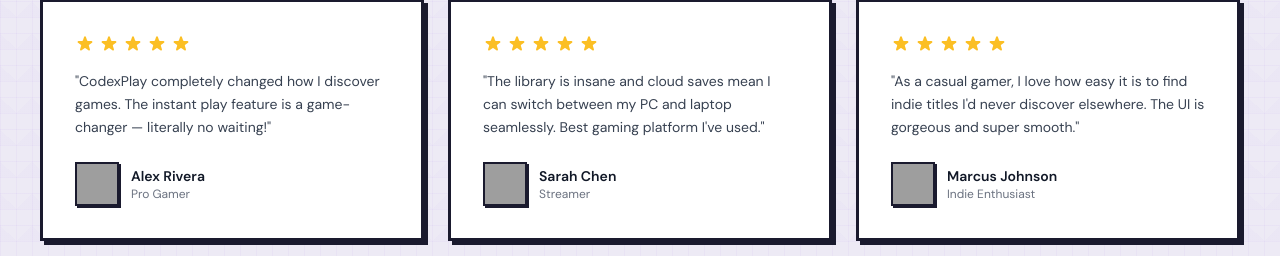
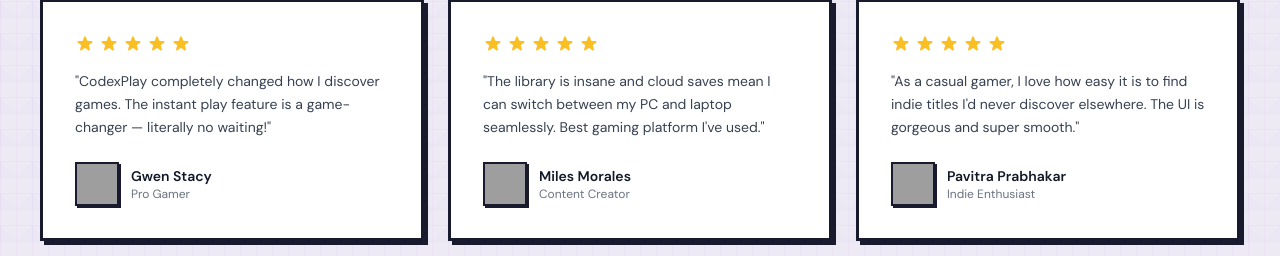
Before and after one commit to codexxxx07/CodexPlay-Landing_Page_Website-, a website: page index.html in a window 1280 px wide. Shown: the part 3919-4175 px from the top of the page. Drawn offline with Linux system fonts and the light colour scheme; grey boxes are pictures that could not be loaded.

Commit message:
Updated Testimonial Part

```diff
--- a/index.html
+++ b/index.html
@@ -408,9 +408,9 @@
             </div>
             <p class="text-gray-700 dark:text-gray-300 text-sm leading-relaxed mb-6">"CodexPlay completely changed how I discover games. The instant play feature is a game-changer — literally no waiting!"</p>
             <footer class="flex items-center gap-3">
-              <img src="https://images.unsplash.com/photo-1507003211169-0a1dd7228f2d?w=80&h=80&fit=crop" alt="Alex Rivera" class="pixel-avatar" loading="lazy" width="44" height="44" />
+              <img src="https://i.pinimg.com/736x/e9/e5/22/e9e522027b09cd80de79dbaa39a5329a.jpg" alt="Gwen Stacy" class="pixel-avatar" loading="lazy" width="44" height="44" />
               <div>
-                <p class="font-semibold text-sm">Alex Rivera</p>
+                <p class="font-semibold text-sm">Gwen Stacy</p>
                 <p class="text-xs text-gray-500 dark:text-gray-400">Pro Gamer</p>
               </div>
             </footer>
@@ -427,10 +427,10 @@
             </div>
             <p class="text-gray-700 dark:text-gray-300 text-sm leading-relaxed mb-6">"The library is insane and cloud saves mean I can switch between my PC and laptop seamlessly. Best gaming platform I've used."</p>
             <footer class="flex items-center gap-3">
-              <img src="https://images.unsplash.com/photo-1494790108377-be9c29b29330?w=80&h=80&fit=crop" alt="Sarah Chen" class="pixel-avatar" loading="lazy" width="44" height="44" />
+              <img src="https://i.pinimg.com/736x/0a/4c/7f/0a4c7ff49b375f44232ed1def9e4633a.jpg" alt="Miles Morales" class="pixel-avatar" loading="lazy" width="44" height="44" />
               <div>
-                <p class="font-semibold text-sm">Sarah Chen</p>
-                <p class="text-xs text-gray-500 dark:text-gray-400">Streamer</p>
+                <p class="font-semibold text-sm">Miles Morales</p>
+                <p class="text-xs text-gray-500 dark:text-gray-400">Content Creator</p>
               </div>
             </footer>
           </blockquote>
@@ -446,9 +446,9 @@
             </div>
             <p class="text-gray-700 dark:text-gray-300 text-sm leading-relaxed mb-6">"As a casual gamer, I love how easy it is to find indie titles I'd never discover elsewhere. The UI is gorgeous and super smooth."</p>
             <footer class="flex items-center gap-3">
-              <img src="https://images.unsplash.com/photo-1472099645785-5658abf4ff4e?w=80&h=80&fit=crop" alt="Marcus Johnson" class="pixel-avatar" loading="lazy" width="44" height="44" />
+              <img src="https://i.pinimg.com/1200x/50/36/dd/5036ddc1954b174ea453ee537c72f8ad.jpg" alt="Pavitra Prabhakar" class="pixel-avatar" loading="lazy" width="44" height="44" />
               <div>
-                <p class="font-semibold text-sm">Marcus Johnson</p>
+                <p class="font-semibold text-sm">Pavitra Prabhakar</p>
                 <p class="text-xs text-gray-500 dark:text-gray-400">Indie Enthusiast</p>
               </div>
             </footer>
```
